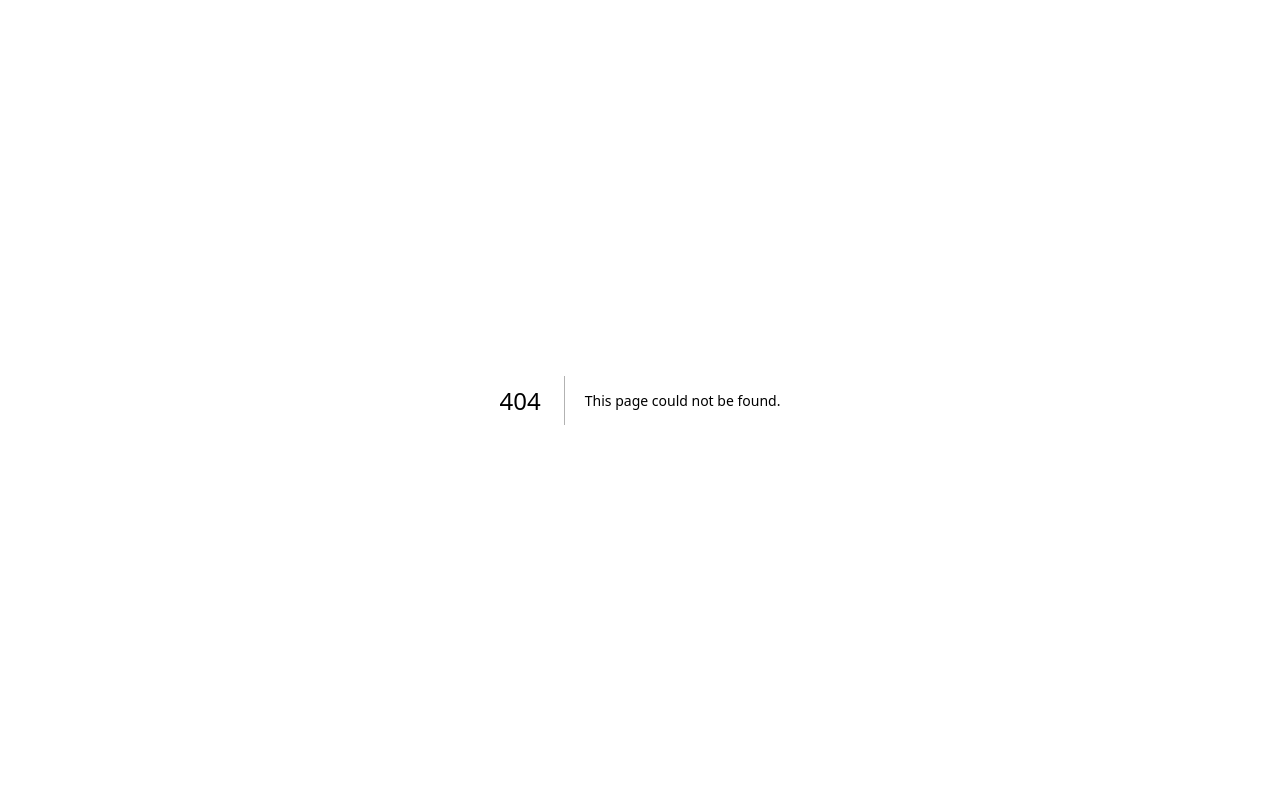
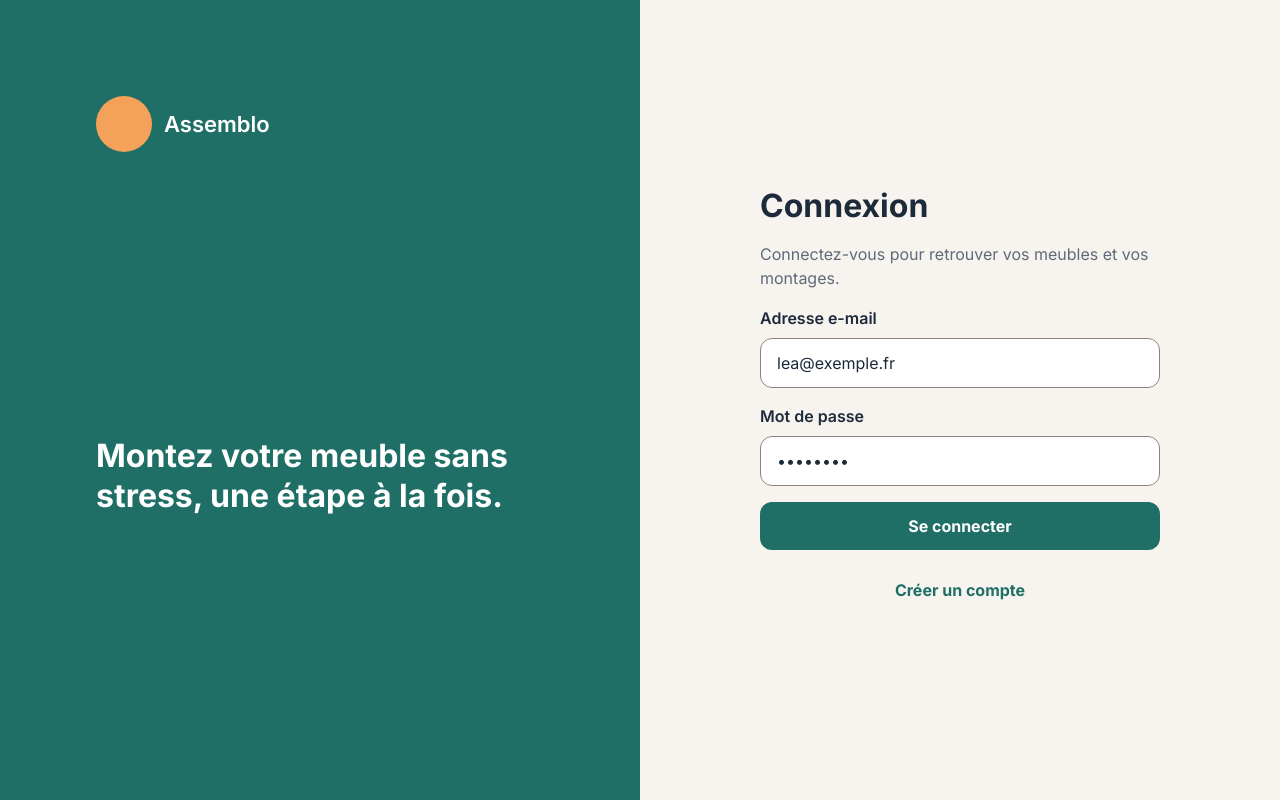
Before and after one commit to Nicolas-sha/Assemblo, a Next.js app: page /login in a window 1280 px wide. Before the commit this address had no page. Built offline with nearby package versions, Linux system fonts and the light colour scheme.

Commit message:
feat: page de connexion
Co-Authored-By: Claude Sonnet 5.5 <noreply@anthropic.com>

```diff
--- /dev/null
+++ b/src/app/login/FormulaireConnexion.tsx
@@ -0,0 +1,52 @@
+"use client";
+
+import { useRouter } from "next/navigation";
+import { useEffect, type FormEvent } from "react";
+import { Bouton } from "@/components/ui/Bouton";
+import { Champ } from "@/components/ui/Champ";
+import { Icone } from "@/components/ui/Icone";
+import { useAppState } from "@/lib/app-state";
+
+export function FormulaireConnexion() {
+  const { connecte, pret, setConnecte } = useAppState();
+  const router = useRouter();
+
+  useEffect(() => {
+    if (pret && connecte) router.replace("/");
+  }, [pret, connecte, router]);
+
+  function entrer() {
+    setConnecte(true);
+    router.push("/");
+  }
+
+  function surSoumission(e: FormEvent) {
+    e.preventDefault();
+    entrer();
+  }
+
+  return (
+    <main className="flex min-h-screen flex-1 flex-col md:flex-row">
+      <section className="flex h-[280px] shrink-0 flex-col bg-action px-6 pt-16 md:h-auto md:w-1/2 md:max-w-[640px] md:px-12 md:pt-24 lg:px-24">
+        <div className="flex items-center gap-3">
+          <Icone nom="logo" taille={48} className="md:size-14" />
+          <span className="text-sous-titre font-semibold text-texte-inverse">Assemblo</span>
+        </div>
+        <p className="mt-6 max-w-[440px] text-sous-titre font-bold text-texte-inverse md:mt-auto md:mb-auto md:text-titre">
+          Montez votre meuble sans stress, une étape à la fois.
+        </p>
+      </section>
+
+      <section className="flex flex-1 items-start justify-center px-6 py-8 md:items-center md:px-12 md:py-0">
+        <form onSubmit={surSoumission} className="flex w-full max-w-[400px] flex-col gap-4">
+          <h1 className="text-titre font-bold text-texte">Connexion</h1>
+          <p className="text-corps text-texte-2">Connectez-vous pour retrouver vos meubles et vos montages.</p>
+          <Champ etiquette="Adresse e-mail" type="email" defaultValue="lea@exemple.fr" autoComplete="email" />
+          <Champ etiquette="Mot de passe" type="password" defaultValue="••••••••" autoComplete="current-password" />
+          <Bouton htmlType="submit" libelle="Se connecter" pleineLargeur />
+          <Bouton type="Texte" libelle="Créer un compte" onClick={entrer} className="self-center" />
+        </form>
+      </section>
+    </main>
+  );
+}
--- /dev/null
+++ b/src/app/login/page.tsx
@@ -0,0 +1,8 @@
+import type { Metadata } from "next";
+import { FormulaireConnexion } from "./FormulaireConnexion";
+
+export const metadata: Metadata = { title: "Connexion · Assemblo" };
+
+export default function PageLogin() {
+  return <FormulaireConnexion />;
+}
```
